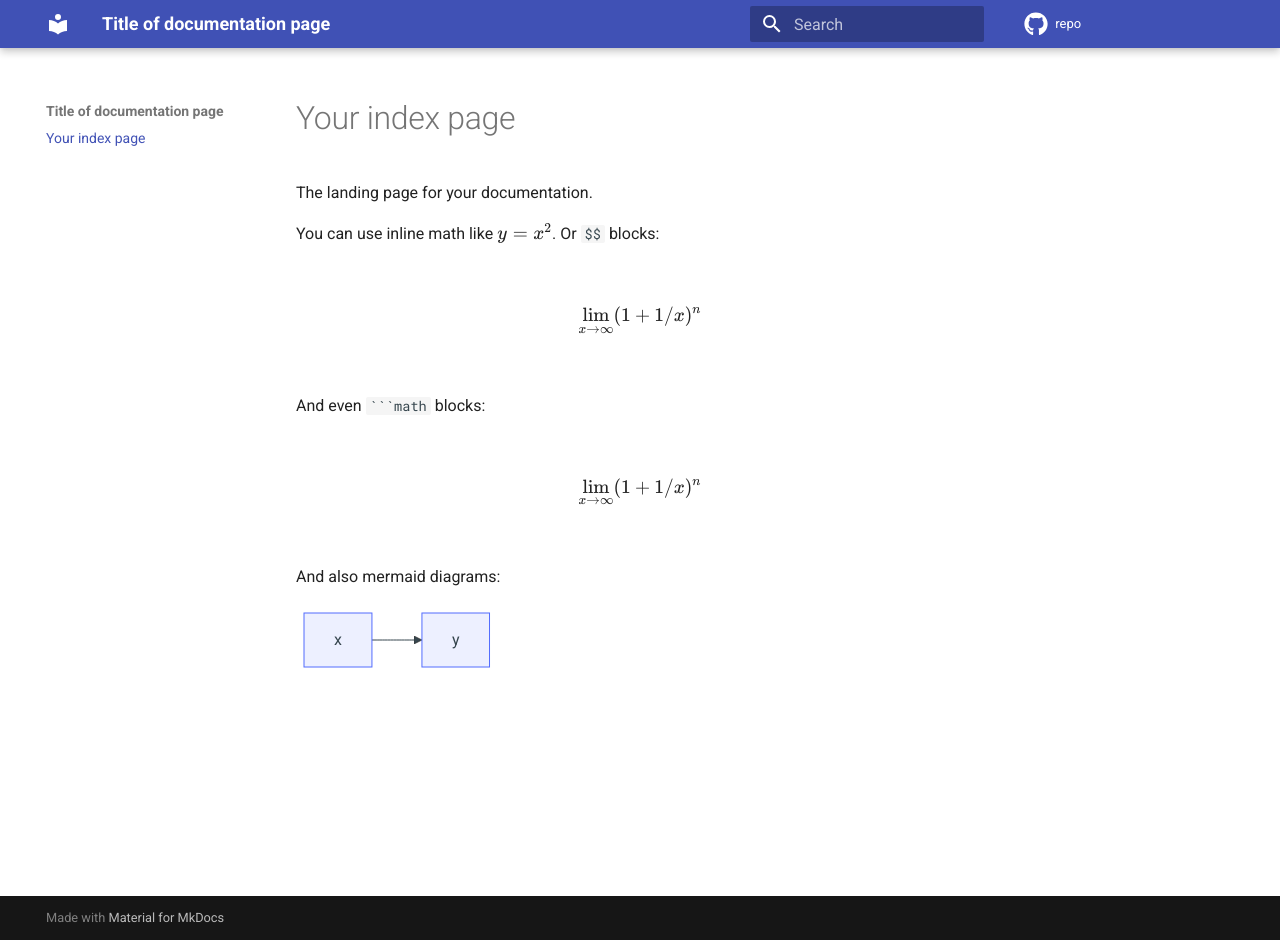
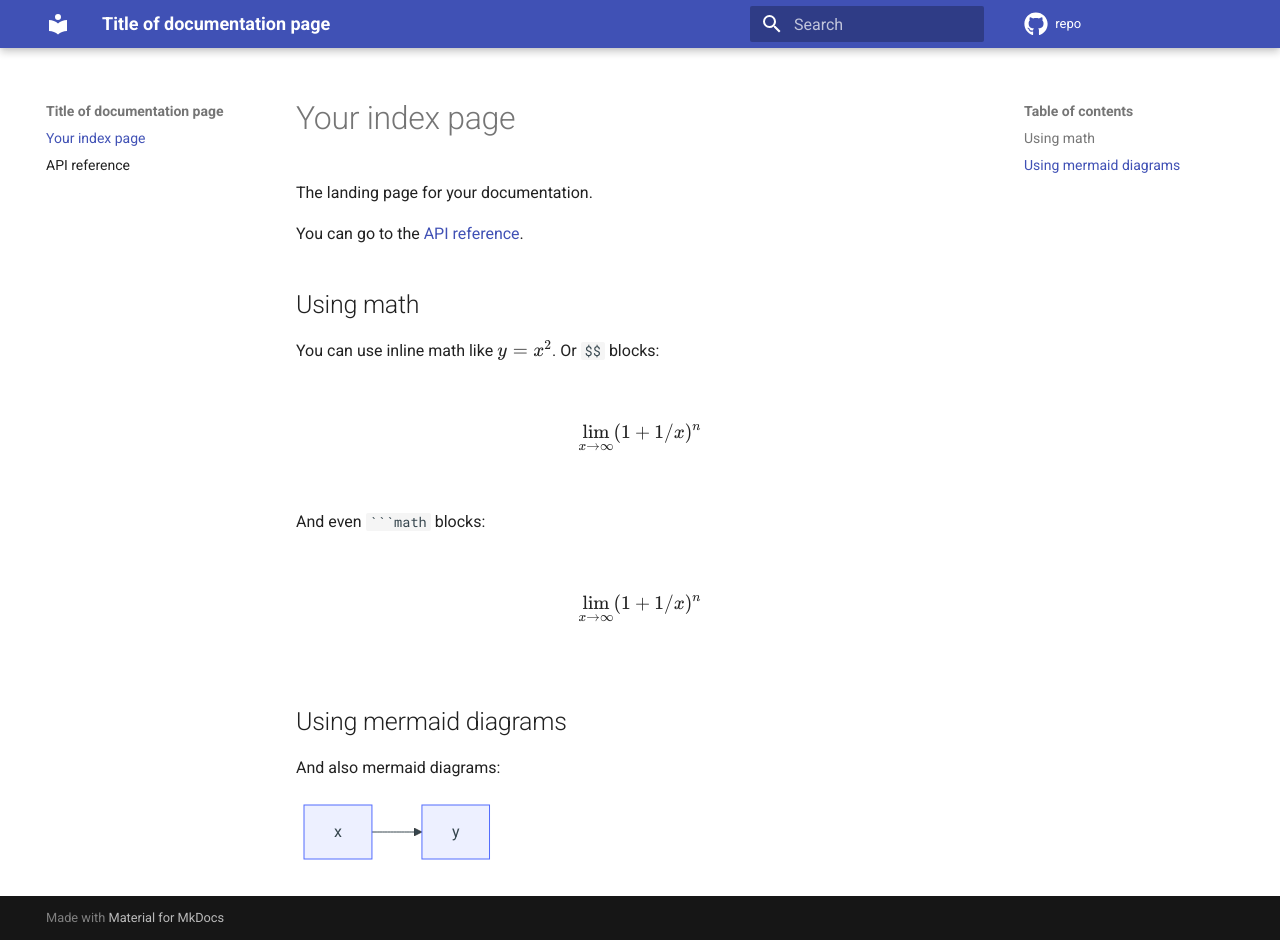
Before and after one commit to CDCgov/cfa-mkdocs-template, an MkDocs documentation site: the page built from docs/index.md, in a window 1280 px wide and 940 px high. Built offline with MkDocs 1.6.1 and Material for MkDocs 9.7.7, drawn with Linux system fonts in a browser that asks for light colours; comment, search, counter and statistics services are not loaded.

````diff
--- a/docs/index.md
+++ b/docs/index.md
@@ -1,6 +1,10 @@
 # Your index page
 
 The landing page for your documentation.
+
+You can go to the [API reference](api.md).
+
+## Using math
 
 You can use inline math like $y = x^2$. Or `$$` blocks:
 
@@ -14,6 +18,8 @@ And even ` ```math ` blocks:
 \lim_{x \to \infty} (1 + 1/x)^n
 ```
 
+## Using mermaid diagrams
+
 And also mermaid diagrams:
 
 ```mermaid
--- a/mkdocs.yaml
+++ b/mkdocs.yaml
@@ -2,6 +2,7 @@ site_name: Title of documentation page
 
 nav:
   - index.md
+  - api.md
   # specify the table of contents structure here
 
 repo_url: https://github.com/cdcent/cfa-mkdocs-template
````
Also changed, not shown: README.md (+9 -8 lines), docs/api.md (added, +8 -0 lines), mkdtemp/__init__.py (added, +16 -0 lines).
